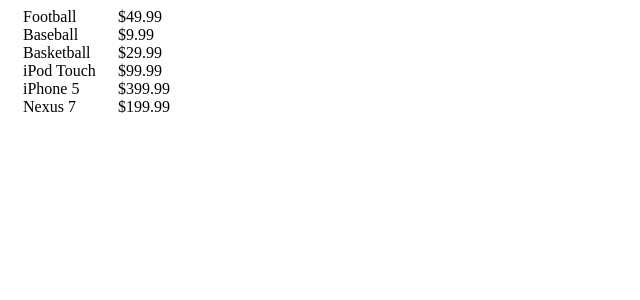
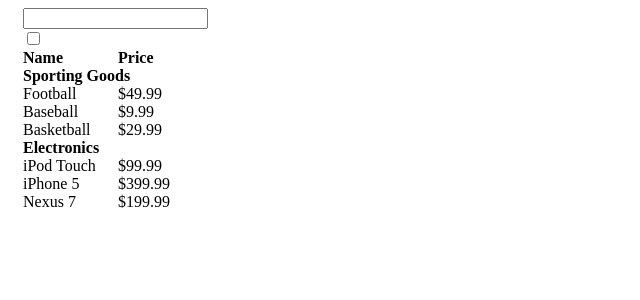
Before and after one commit to Artem0714/react-clock, a React (Create React App) app: page / in a window 1280 px wide. Shown: the top 300 px of the page, without its empty margins (0-640 px from the left). Built offline with nearby package versions, Linux system fonts and the light colour scheme.

Commit message:
build(listProducts):create this.state in FilterableProductTable

```diff
--- a/src/App.js
+++ b/src/App.js
@@ -1,8 +1,5 @@
-import React from "react";
-import Calculator from "./components/Calculator";
-import Clock from "./components/Clock";
-import { ProductRow } from "./components/listProducts/ProductRow";
-import TemperatureInput from "./components/TemperatureInput";
+import React, { useState } from "react";
+import FilterableProductTable from "./components/listProducts/FilterableProductTable";
 
 const products = [
   {category: "Sporting Goods", price: "$49.99", stocked: true, name: "Football"},
@@ -16,9 +13,7 @@
 function App() {
   return (
     <div>
-      {products.map((product) => {
-        return <ProductRow key={product.name} name={product.name} price={product.price} />
-      })}
+      <FilterableProductTable />
     </div>
   );
 }
--- a/src/components/listProducts/FilterableProductTable.jsx
+++ b/src/components/listProducts/FilterableProductTable.jsx
@@ -0,0 +1,21 @@
+import React from "react";
+import { SearchBar } from "./SearchBar";
+import { ProductTable } from "./ProductTable";
+
+class FilterableProductTable extends React.Component {
+    constructor(props) {
+        super(props)
+        this.state = {filterText: '', inStonkOnly: false}
+    }
+
+    render() {
+        return (
+            <div>
+                <SearchBar inStonkOnly={this.state.inStonkOnly} />
+                <ProductTable filterText={this.state.filterText}/>
+            </div>
+        )
+    }
+}
+
+export default FilterableProductTable;
--- a/src/components/listProducts/ProductCategoryRow.jsx
+++ b/src/components/listProducts/ProductCategoryRow.jsx
@@ -0,0 +1,12 @@
+import React from "react";
+import './css/index.css';
+
+export function ProductCategoryRow (props) {
+    return (
+        <div>
+            <div className="productrow category">
+                {props.category}
+            </div>
+        </div>
+    )
+}
--- a/src/components/listProducts/ProductRow.jsx
+++ b/src/components/listProducts/ProductRow.jsx
@@ -1,5 +1,5 @@
 import React from "react";
-import './css/productrow.css';
+import './css/index.css';
 
 export function ProductRow (props) {
     return (
--- a/src/components/listProducts/ProductTable.jsx
+++ b/src/components/listProducts/ProductTable.jsx
@@ -0,0 +1,41 @@
+import React from "react";
+import './css/index.css';
+import { ProductCategoryRow } from "./ProductCategoryRow";
+import { ProductRow } from "./ProductRow";
+
+const products = [
+    {category: "Sporting Goods", price: "$49.99", stocked: true, name: "Football"},
+    {category: "Sporting Goods", price: "$9.99", stocked: true, name: "Baseball"},
+    {category: "Sporting Goods", price: "$29.99", stocked: false, name: "Basketball"},
+    {category: "Electronics", price: "$99.99", stocked: true, name: "iPod Touch"},
+    {category: "Electronics", price: "$399.99", stocked: false, name: "iPhone 5"},
+    {category: "Electronics", price: "$199.99", stocked: true, name: "Nexus 7"}
+];
+
+export function ProductTable (props) {
+    return (
+        <div>
+            <div className="productrow" style={{fontWeight: '700'}}>
+                Name
+            </div>
+            <div className="productrow" style={{fontWeight: '700'}}>
+                Price
+            </div>
+            <div>
+                <ProductCategoryRow category='Sporting Goods' />
+                {products.map((product) => {
+                    if (product.category === 'Sporting Goods' && product.name.toLowerCase().includes(props.filterText)) {
+                        return <ProductRow key={product.name} name={product.name} price={product.price} />
+                    }
+                })}
+                <ProductCategoryRow category='Electronics' />
+                {products.map((product) => {
+                    if (product.category === 'Electronics' && product.name.toLowerCase().includes(props.filterText)) {
+                        return <ProductRow key={product.name} name={product.name} price={product.price} />
+                    }
+                })}
+            </div>
+
+        </div>
+    )
+}
--- a/src/components/listProducts/SearchBar.jsx
+++ b/src/components/listProducts/SearchBar.jsx
@@ -0,0 +1,20 @@
+import React from "react";
+import './css/index.css';
+
+export function SearchBar (props) {
+    // const handlerChange = (e) => {
+    //     setValue(e.target.value)
+    // }
+
+    return (
+        <div className="productrow">
+            <input/>
+            <input
+                type='checkbox'
+                checked={props.inStonkOnly}
+                // onChange={() =>{handlerChange}}
+            >
+            </input>
+        </div>
+    )
+}
--- a/src/components/listProducts/css/productrow.css
+++ b/src/components/listProducts/css/index.css
@@ -3,3 +3,8 @@
     width: 80px;
     margin-left: 15px;
 }
+
+.category {
+    font-weight: 700;
+    width: 120px;
+}
```
